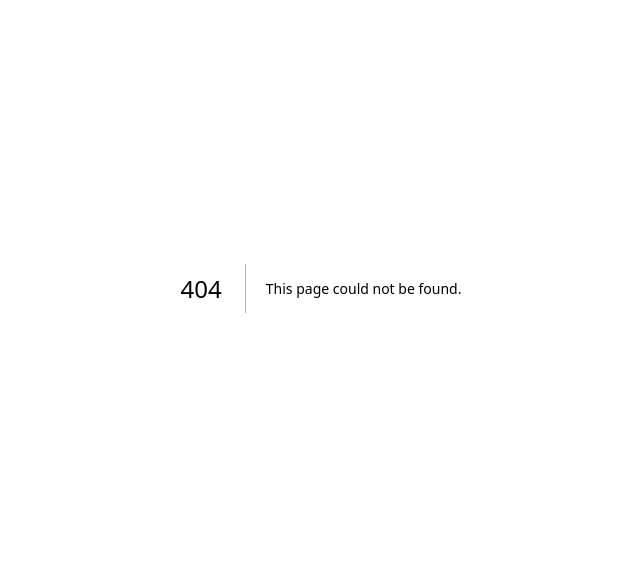
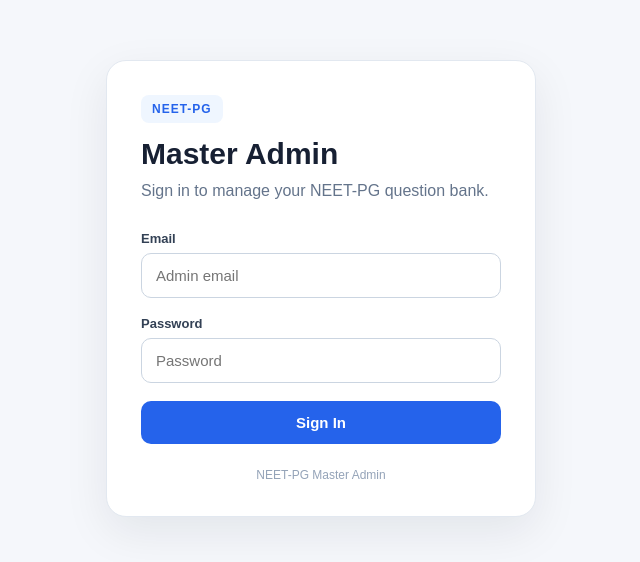
Before and after one commit to rerrlofficial/neetpg-mastery, a Next.js app in the folder apps/admin/: page /login in a window 1280 px wide. Before the commit this address had no page. Shown: the part 112-674 px from the top of the page, without its empty margins (319-959 px from the left). Built offline with nearby package versions, Linux system fonts and the light colour scheme; no server answers.

Commit message:
Create page.tsx

```diff
--- /dev/null
+++ b/apps/admin/app/login/page.tsx
@@ -0,0 +1,224 @@
+"use client";
+
+import { FormEvent, useState } from "react";
+import { useRouter } from "next/navigation";
+import { supabase } from "../../lib/supabase";
+
+export default function LoginPage() {
+  const router = useRouter();
+
+  const [email, setEmail] = useState("");
+  const [password, setPassword] = useState("");
+
+  const [loading, setLoading] = useState(false);
+  const [error, setError] = useState("");
+
+  async function handleLogin(event: FormEvent<HTMLFormElement>) {
+    event.preventDefault();
+
+    setLoading(true);
+    setError("");
+
+    const { error: loginError } =
+      await supabase.auth.signInWithPassword({
+        email: email.trim(),
+        password,
+      });
+
+    setLoading(false);
+
+    if (loginError) {
+      setError(loginError.message);
+      return;
+    }
+
+    router.replace("/");
+    router.refresh();
+  }
+
+  return (
+    <main style={styles.page}>
+      <div style={styles.card}>
+
+        <div style={styles.logo}>
+          NEET-PG
+        </div>
+
+        <h1 style={styles.title}>
+          Master Admin
+        </h1>
+
+        <p style={styles.subtitle}>
+          Sign in to manage your NEET-PG question bank.
+        </p>
+
+        <form
+          onSubmit={handleLogin}
+          style={styles.form}
+        >
+
+          <div style={styles.field}>
+            <label style={styles.label}>
+              Email
+            </label>
+
+            <input
+              type="email"
+              value={email}
+              onChange={(event) =>
+                setEmail(event.target.value)
+              }
+              placeholder="Admin email"
+              autoComplete="email"
+              required
+              style={styles.input}
+            />
+          </div>
+
+          <div style={styles.field}>
+            <label style={styles.label}>
+              Password
+            </label>
+
+            <input
+              type="password"
+              value={password}
+              onChange={(event) =>
+                setPassword(event.target.value)
+              }
+              placeholder="Password"
+              autoComplete="current-password"
+              required
+              style={styles.input}
+            />
+          </div>
+
+          {error && (
+            <div style={styles.error}>
+              {error}
+            </div>
+          )}
+
+          <button
+            type="submit"
+            disabled={loading}
+            style={styles.button}
+          >
+            {loading ? "Signing in..." : "Sign In"}
+          </button>
+
+        </form>
+
+        <p style={styles.footer}>
+          NEET-PG Master Admin
+        </p>
+
+      </div>
+    </main>
+  );
+}
+
+const styles: Record<string, React.CSSProperties> = {
+  page: {
+    minHeight: "100vh",
+    display: "flex",
+    alignItems: "center",
+    justifyContent: "center",
+    padding: "20px",
+    background: "#f5f7fb",
+  },
+
+  card: {
+    width: "100%",
+    maxWidth: "430px",
+    background: "#ffffff",
+    border: "1px solid #e2e8f0",
+    borderRadius: "20px",
+    padding: "34px",
+    boxShadow:
+      "0 15px 45px rgba(15, 23, 42, 0.08)",
+  },
+
+  logo: {
+    display: "inline-block",
+    padding: "7px 11px",
+    borderRadius: "8px",
+    background: "#eff6ff",
+    color: "#2563eb",
+    fontSize: "12px",
+    fontWeight: 900,
+    letterSpacing: "1px",
+    marginBottom: "14px",
+  },
+
+  title: {
+    margin: 0,
+    fontSize: "30px",
+    fontWeight: 800,
+    color: "#172033",
+  },
+
+  subtitle: {
+    margin: "8px 0 28px",
+    color: "#64748b",
+    lineHeight: 1.5,
+  },
+
+  form: {
+    display: "flex",
+    flexDirection: "column",
+    gap: "18px",
+  },
+
+  field: {
+    display: "flex",
+    flexDirection: "column",
+    gap: "7px",
+  },
+
+  label: {
+    fontSize: "13px",
+    fontWeight: 700,
+    color: "#334155",
+  },
+
+  input: {
+    width: "100%",
+    padding: "13px 14px",
+    borderRadius: "10px",
+    border: "1px solid #cbd5e1",
+    background: "#ffffff",
+    color: "#172033",
+    fontSize: "15px",
+    outline: "none",
+  },
+
+  error: {
+    padding: "11px 13px",
+    borderRadius: "9px",
+    background: "#fef2f2",
+    border: "1px solid #fecaca",
+    color: "#b91c1c",
+    fontSize: "13px",
+    lineHeight: 1.5,
+  },
+
+  button: {
+    width: "100%",
+    padding: "13px",
+    border: "none",
+    borderRadius: "10px",
+    background: "#2563eb",
+    color: "#ffffff",
+    fontSize: "15px",
+    fontWeight: 800,
+    cursor: "pointer",
+  },
+
+  footer: {
+    margin: "24px 0 0",
+    textAlign: "center",
+    color: "#94a3b8",
+    fontSize: "12px",
+  },
+};
```
